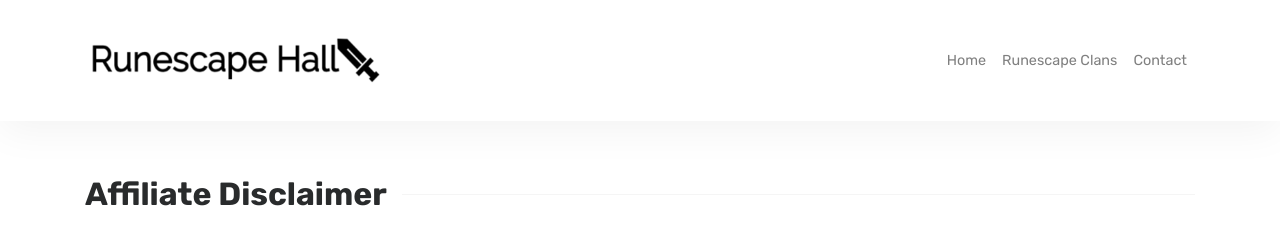
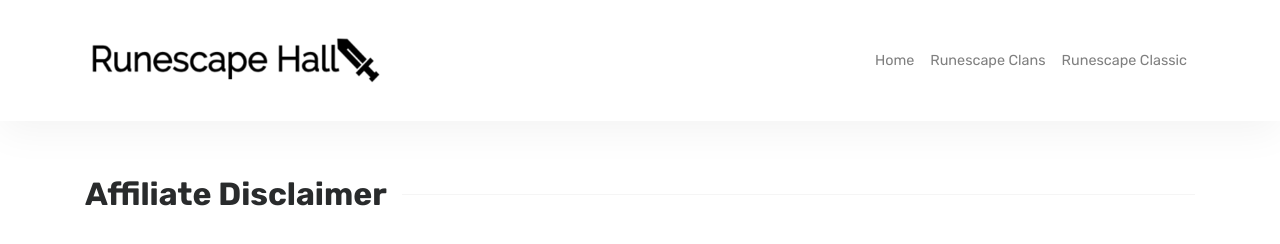
Before and after one commit to runescapehall/Runescape-Affiliate, a Jekyll site: the page built from Affiliate-Disclaimer.md, in a window 1280 px wide. Shown: the top 244 px of the page. Built offline with Jekyll 4.4.1, drawn with Linux system fonts in a browser that asks for light colours; comment, search, counter and statistics services are not loaded.

Commit message:
Update default.html

```diff
--- a/_layouts/default.html
+++ b/_layouts/default.html
@@ -65,7 +65,7 @@
                 </li>
 
                 <li class="nav-item">
-                    <a class="nav-link" href="{{ site.baseurl }}/contact">Contact</a>
+                    <a class="nav-link" href="{{ site.baseurl }}/runescape-classic-content">Runescape Classic</a>
                 </li>
 
             </ul>
```
